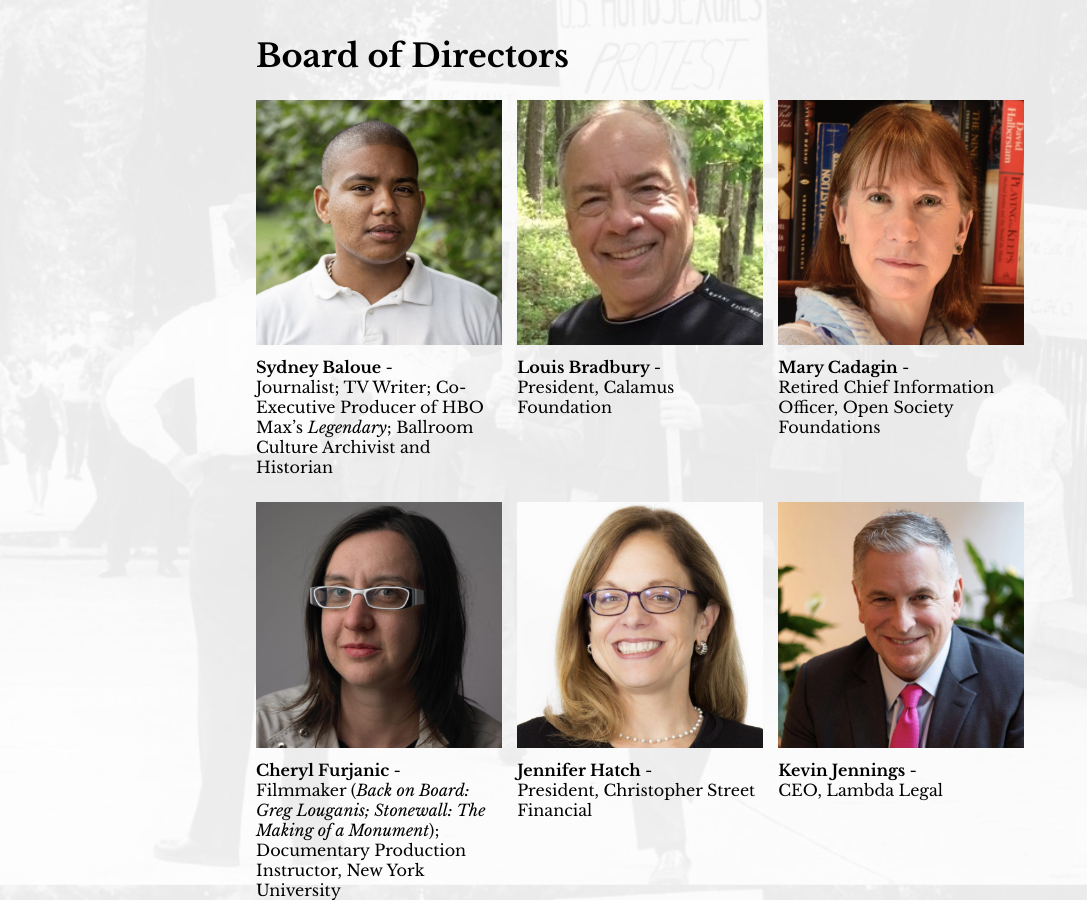
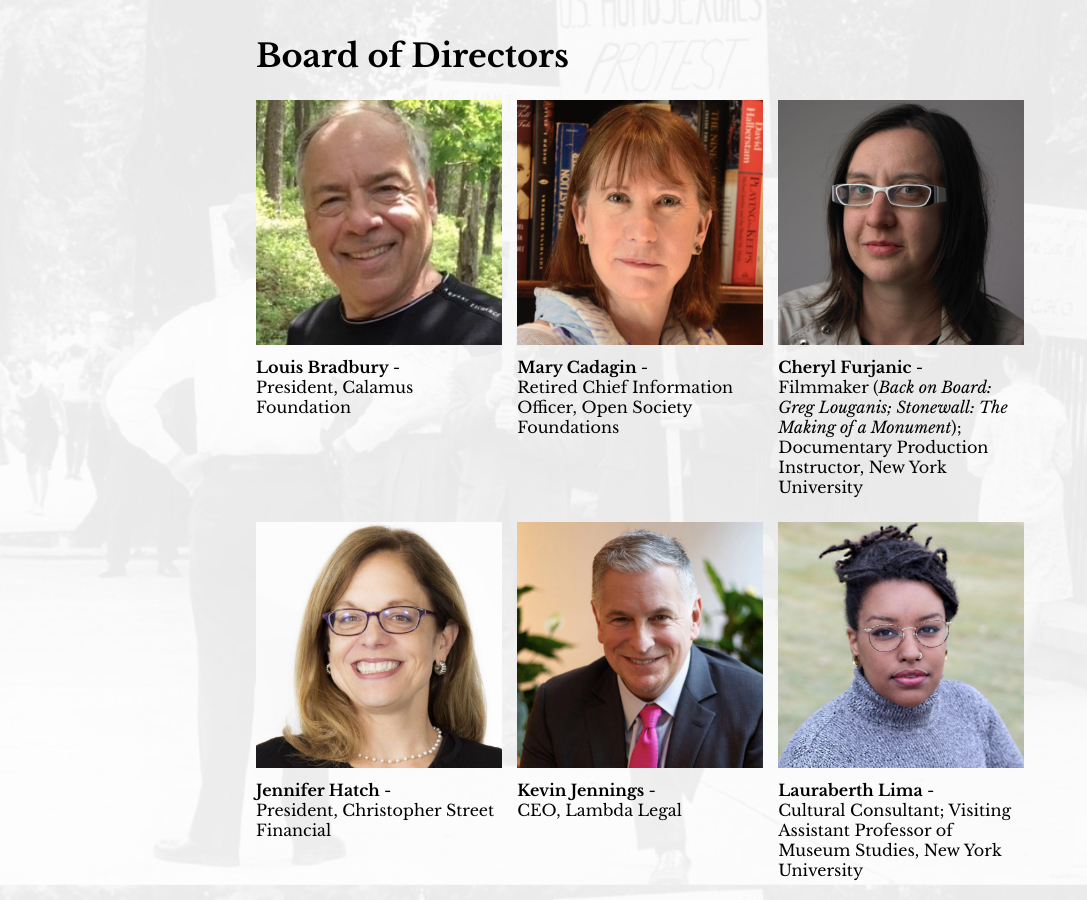
Before and after one commit to spencerrlongg/makinggayhistoryorg, a Nuxt app: page /about in a window 1280 px wide. Shown: the part 1106-2006 px from the top of the page, without its empty margins (0-1087 px from the left). Built offline with nearby package versions, Linux system fonts and the light colour scheme.

Commit message:
remove Sydney

```diff
--- a/pages/about.vue
+++ b/pages/about.vue
@@ -16,14 +16,6 @@
     <div class="container container--narrow content-page">
       <h1>Board of Directors</h1>
       <div class="board-section">
-        <div class="board-member-container">
-          <img src="~assets/img/board_members/sbaloue.jpeg" alt="Sydney Baloue Headshot" />
-          <div>
-            <span class="strong">Sydney Baloue </span>
-            <span>-</span>
-            <p>Journalist; TV Writer; Co-Executive Producer of HBO Max’s <i>Legendary</i>; Ballroom Culture Archivist and Historian</p>
-          </div>
-        </div>
         <div class="board-member-container">
           <img src="~assets/img/board_members/lbradbury.jpeg" alt="Louis Bradbury Headshot" />
           <div>
```
